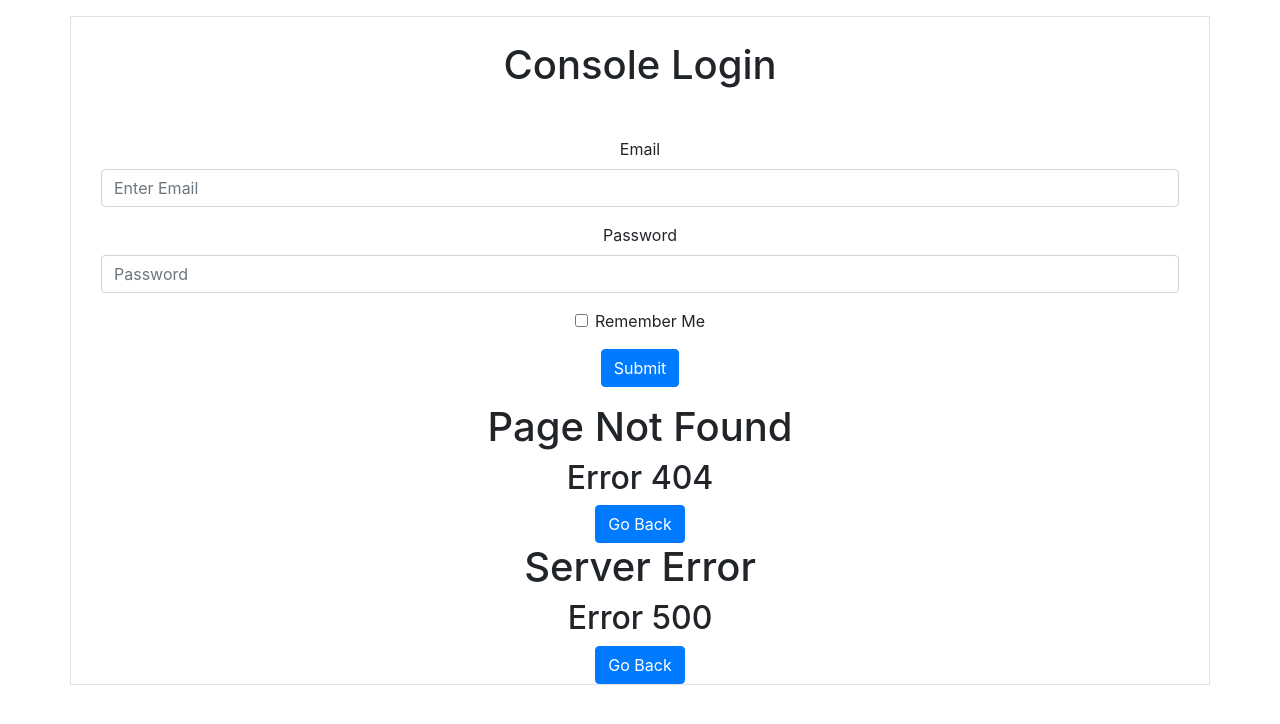
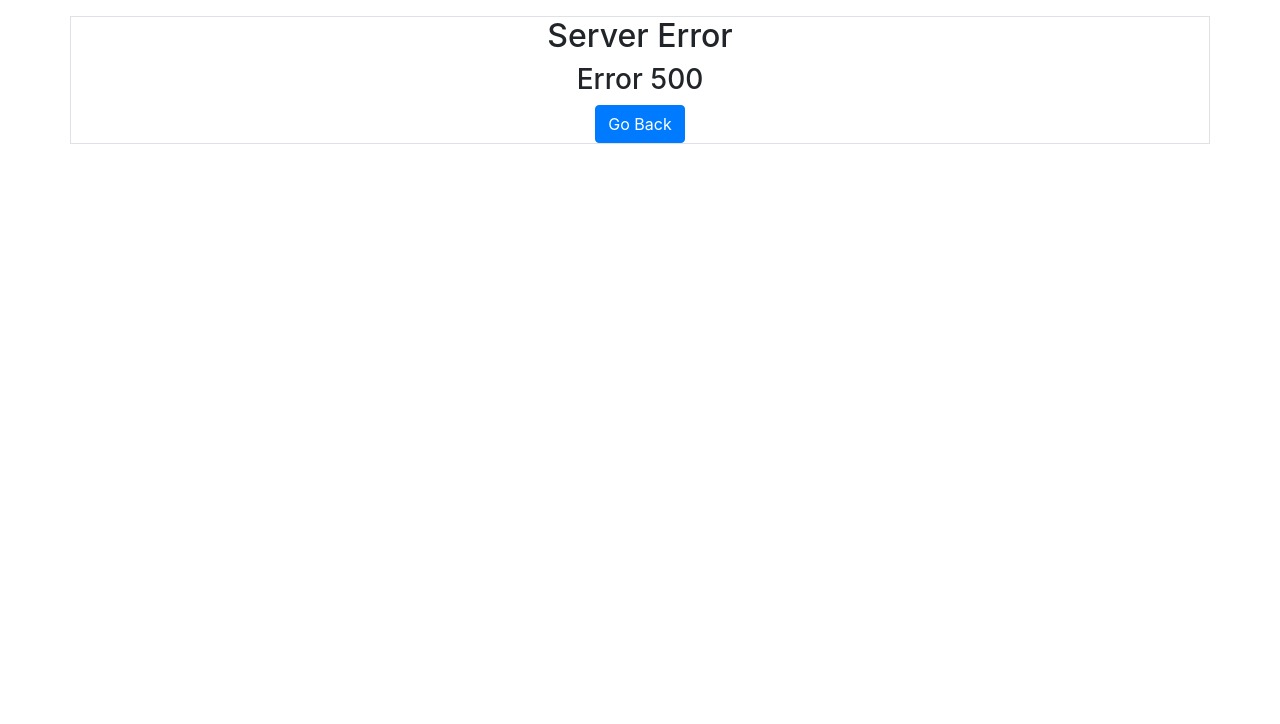
Before and after one commit to DMotta182/nestive-console, a React (Create React App) app: page /500 in a window 1280 px wide. Before the commit this address had no page. Shown: the top 724 px of the page. Built offline with nearby package versions, Linux system fonts and the light colour scheme.

Commit message:
Added custom url for testing each component

```diff
--- a/package.json
+++ b/package.json
@@ -12,6 +12,7 @@
     "react-bootstrap": "^1.0.0-beta.17",
     "react-dom": "^16.13.0",
     "react-router": "^5.1.2",
+    "react-router-dom": "^5.1.2",
     "react-scripts": "3.4.0"
   },
   "scripts": {
--- a/src/components/app/App.js
+++ b/src/components/app/App.js
@@ -4,7 +4,7 @@ import Login from '../login/login.component';
 import Error404 from '../error404/error404.component';
 import Error500 from '../error500/error500.component';
 import Container from 'react-bootstrap/Container'
-//import { Route, Switch } from 'react-router-dom';
+import { BrowserRouter, Switch, Route } from 'react-router-dom';
 
 
 class App extends React.Component {
@@ -32,9 +32,21 @@ class App extends React.Component {
                   }
               }
             }
-            <Login />
-            <Error404 />
-            <Error500 />
+            {/* This is for accesing the components for testing purposes*/}
+            <BrowserRouter>
+              <Switch>
+                <Route exact path='/login'>
+                  <Login />
+                </Route>
+                <Route exact path='/404'>
+                  <Error404 />
+                </Route>
+                <Route exact path='/500'>
+                  <Error500 />
+                </Route>
+              </Switch>
+            </BrowserRouter>
+
         </Container>
       </div>
     );
--- a/src/components/error404/error404.component.jsx
+++ b/src/components/error404/error404.component.jsx
@@ -5,8 +5,8 @@ import Container from 'react-bootstrap/Container'
 const Error404 = () => (
     <div>
         <Container>
-            <h1>Page Not Found</h1>
-            <h2>Error 404</h2>
+            <h2>Page Not Found</h2>
+            <h3>Error 404</h3>
             <Button>
                 Go Back
             </Button>
--- a/src/components/error500/error500.component.jsx
+++ b/src/components/error500/error500.component.jsx
@@ -5,8 +5,8 @@ import Container from 'react-bootstrap/Container'
 const Error500 = () => (
     <div>
         <Container>
-            <h1>Server Error</h1>
-            <h2>Error 500</h2>
+            <h2>Server Error</h2>
+            <h3>Error 500</h3>
             <Button>
                 Go Back
             </Button>
```
Also changed, not shown: 1 other file (tests, documents, lock files or other folders).
